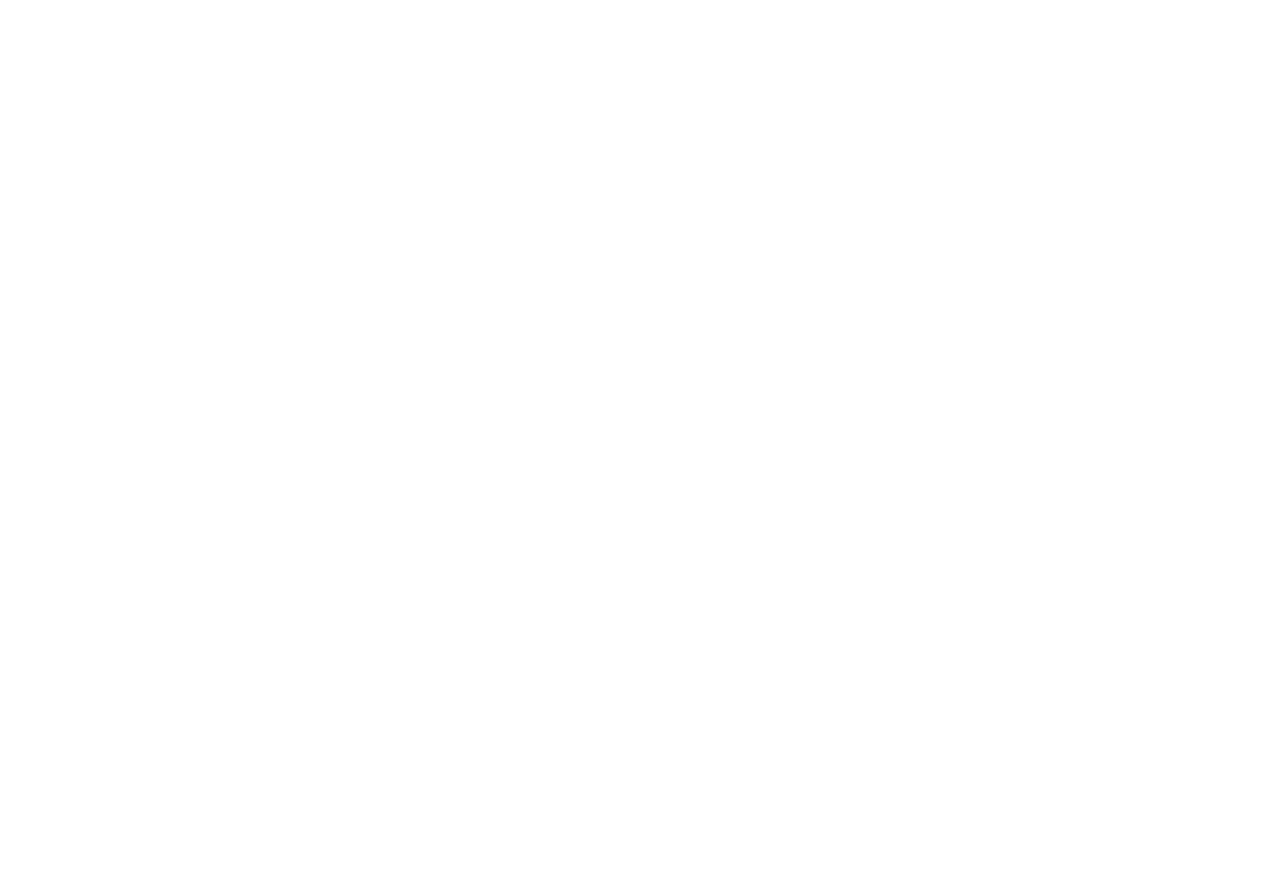
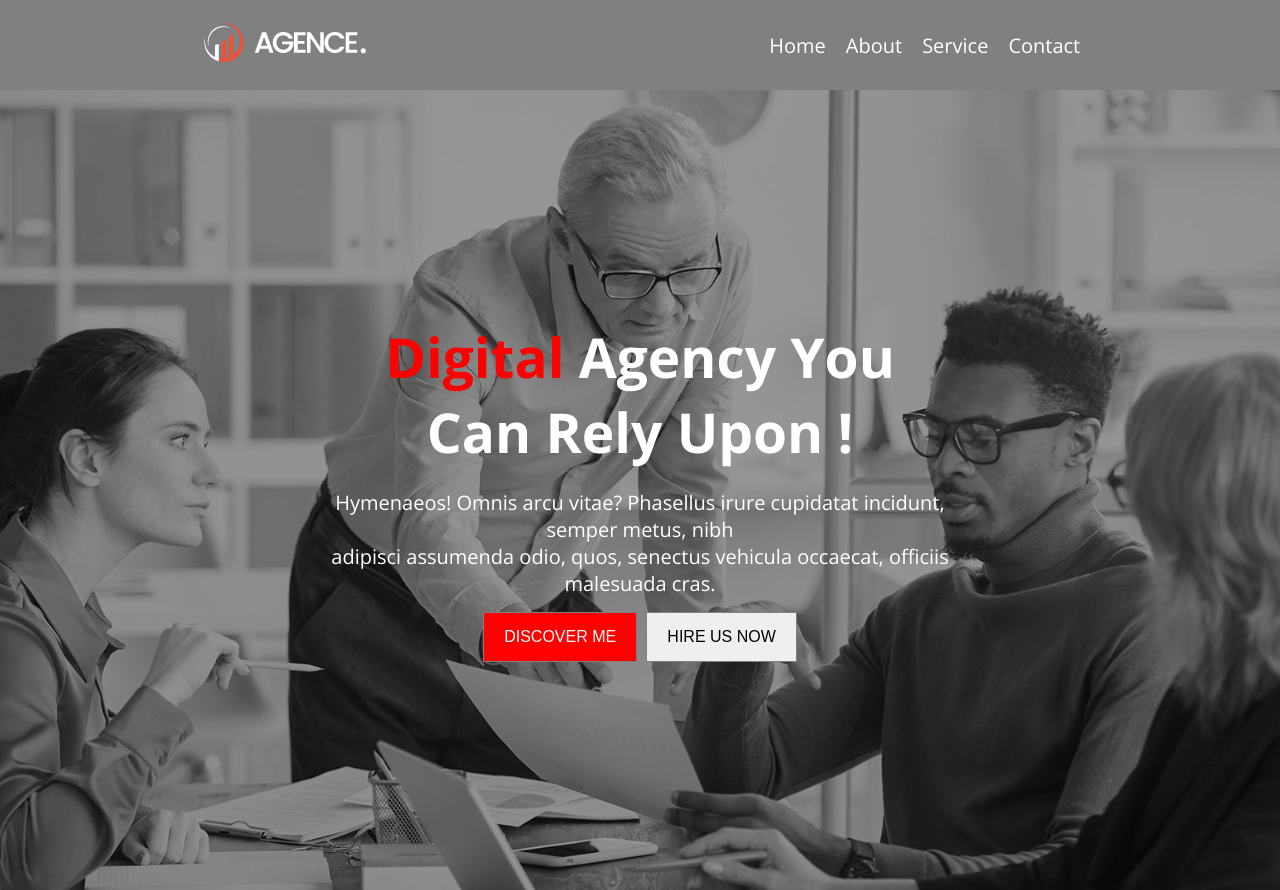
Before and after one commit to aklimaakhter/digital-agencies, a plain HTML site: page index.html in a window 1280 px wide. Before the commit the page ends 800 px from the top, so only its background shows below. Drawn offline with nearby package versions, Linux system fonts and the light colour scheme.

Commit message:
banner section added

```diff
--- a/index.html
+++ b/index.html
@@ -1,12 +1,53 @@
-
 <!DOCTYPE html>
 <html lang="en">
+
 <head>
     <meta charset="UTF-8">
     <meta name="viewport" content="width=device-width, initial-scale=1.0">
     <title>DIGITAL AGENCIES</title>
+    <link rel="preconnect" href="https://fonts.googleapis.com">
+    <link rel="preconnect" href="https://fonts.gstatic.com" crossorigin>
+    <link href="https://fonts.googleapis.com/css2?family=Open+Sans:wght@400;500;600;700;800&display=swap"
+        rel="stylesheet">
+    <link rel="stylesheet" href="syles/style.css">
 </head>
+
 <body>
+    <header>
+        <div class="nav-container">
+            <div class="logo">
+                <img src="assets/logo/logo.png" alt="">
+            </div>
+            <div class="menus">
+                <li><a href="">Home</a></li>
+                <li><a href="">About</a></li>
+                <li><a href="">Service</a></li>
+                <li><a href="">Contact</a></li>
+            </div>
+        </div>
+        <div class="banner-container">
+            <div class="banner-info">
+                <h1 class="banner-title"><span class="primary">Digital</span> Agency You
+                    <br>
+                    Can Rely Upon !
+                </h1>
+                <p class="banner-description">Hymenaeos! Omnis arcu vitae? Phasellus irure cupidatat incidunt, semper
+                    metus, nibh
+                    <br> adipisci assumenda
+                    odio, quos, senectus vehicula occaecat, officiis malesuada cras.
 
+                </p>
+                <button class="btn bg-primary">DISCOVER ME <MEnu:t></MEnu:t></button>
+                <button class="btn">HIRE US NOW</button>
+            </div>
+        </div>
+    </header>
+    <main>
+        <div class="service-container"></div>
+    </main>
+    <footer>
+
+    </footer>
 </body>
+
 </html>
--- /dev/null
+++ b/syles/style.css
@@ -0,0 +1,73 @@
+/* Shared Styles */
+*{
+    margin: 0px;
+    padding: 0px;
+}
+body{
+    font-family: 'Open Sans', sans-serif;
+}
+/* Nav section Styles */
+.nav-container{
+    display: flex;
+    justify-content: space-around;
+    background-color: gray;
+    padding: 20px 0px;
+    align-items: center;
+}
+.menus{
+    list-style: none;
+    display: flex;
+    gap: 20px;
+    font-size: 20px;
+
+}
+a{
+    text-decoration: none;
+    color: white;
+}
+/* Banner section Styles */
+.banner-container{
+    height: 100vh;
+    background-image: url('../assets/image/background.jpg'),
+    linear-gradient(rgba(0,0,0,0.4), rgba(0,0,0,0.4));
+    background-blend-mode:overlay ;
+    background-position: center;
+    background-repeat: no-repeat;
+    background-size: cover;
+    display: flex;
+    align-items: center;
+    text-align: center;
+
+}
+.banner-info{
+    width: 50%;
+    margin: 0 auto;
+
+}
+.primary{
+    color: red;
+
+}
+.banner-title{
+    font-size: 55px;
+    color: white;
+    font-weight: 700;
+}
+.banner-description{
+    font-size: 20px;
+    color: white;
+    margin-top: 20px;
+    margin-bottom: 15px;
+
+}
+.btn{
+    border: 1px solid gray;
+    padding: 15px 20px;
+    font-size: 16px;
+    gap: 10px;
+}
+.bg-primary{
+    background-color: red;
+    color: white;
+    margin-right: 5px;
+}
```
Also changed, not shown: assets/icons/bar-chart.png (added), assets/icons/coding.png (added), assets/icons/digital-marketing.png (added), assets/icons/phone-call.png (added), assets/icons/startup.png (added), assets/image/author.jpg (added), assets/image/background.jpg (added), assets/image/blog-1.jpg (added), assets/image/blog-2.jpg (added), assets/image/blog-3.jpg (added), assets/image/footer-bg.png (added), assets/image/girl-3.jpg (added), assets/image/man-1.jpg (added), assets/image/man-2.jpg (added), 2 more files.
